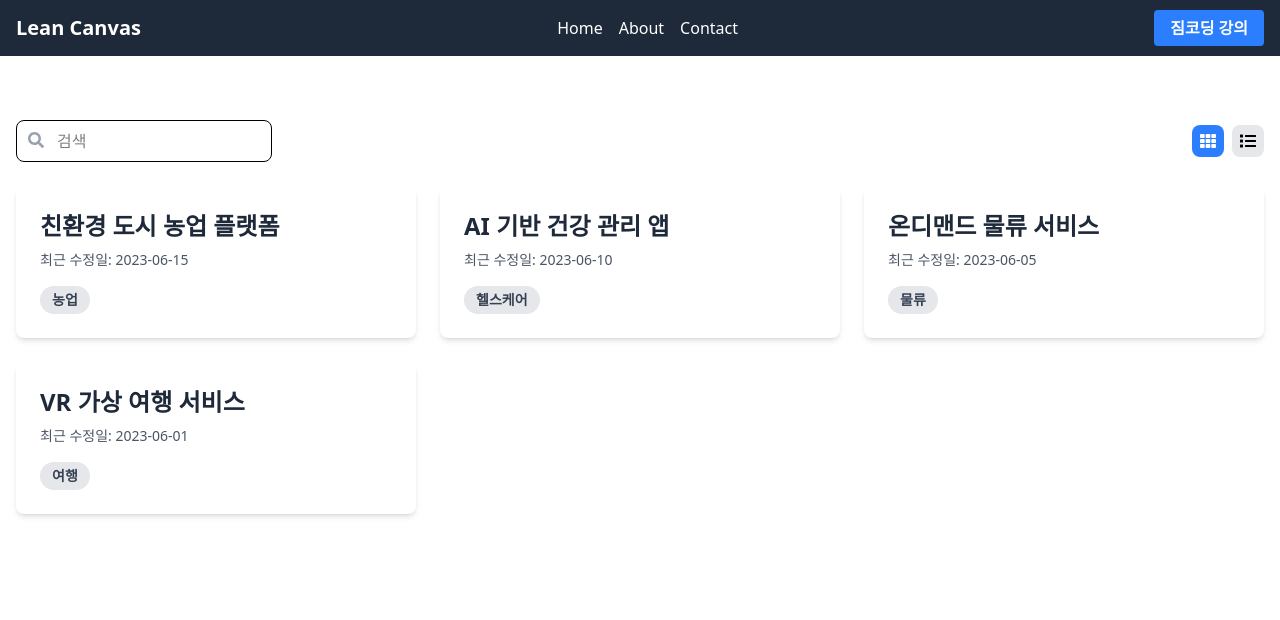
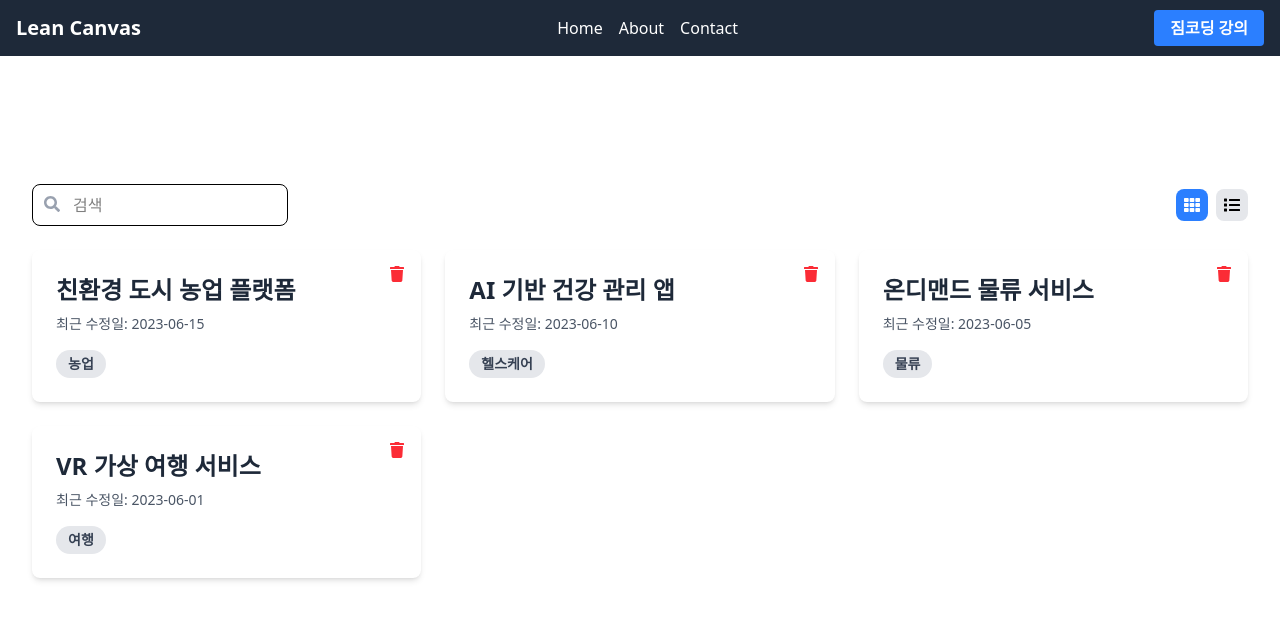
Before and after one commit to BaeSeong-min/lean-canvas-react, a React (Vite) app: page / in a window 1280 px wide. Shown: the top 620 px of the page. Built offline with nearby package versions, Linux system fonts and the light colour scheme.

Commit message:
타이틀 컴포넌트 추가 실습 전코드

```diff
--- a/src/App.jsx
+++ b/src/App.jsx
@@ -1,11 +1,14 @@
 import { Outlet } from 'react-router-dom';
 import Header from './components/Header';
+import Main from './components/Main';
 
 function App() {
   return (
     <>
       <Header />
-      <Outlet />
+      <Main>
+        <Outlet />
+      </Main>
     </>
   );
 }
--- /dev/null
+++ b/src/components/CanvasItem.jsx
@@ -0,0 +1,31 @@
+import { Link } from 'react-router-dom';
+import { FaTrash } from 'react-icons/fa';
+function CanvasItem({ id, title, lastModified, category, onDelete }) {
+  return (
+    <Link
+      className="relative bg-white rounded-lg shadow-md overflow-hidden transition-transform duration-300 hover:scale-105"
+      to={`/canvases/${id}`}
+    >
+      <div className="p-6">
+        <h2 className="text-2xl font-bold mb-2 text-gray-800">{title}</h2>
+        <p className="text-sm text-gray-600 mb-4">
+          최근 수정일: {lastModified}
+        </p>
+        <span className="inline-block px-3 py-1 text-sm font-semibold text-gray-700 bg-gray-200 rounded-full">
+          {category}
+        </span>
+      </div>
+      <div>
+        <button
+          className="absolute top-2 right-2 p-2 text-red-500 rounded-full"
+          aria-label="Delete"
+          onClick={onDelete}
+        >
+          <FaTrash />
+        </button>
+      </div>
+    </Link>
+  );
+}
+
+export default CanvasItem;
--- /dev/null
+++ b/src/components/CanvasList.jsx
@@ -0,0 +1,36 @@
+import CanvasItem from './CanvasItem';
+
+function CanvasList({ filteredData, searchText, isGridView, onDeleteItem }) {
+  if (filteredData.length === 0) {
+    return (
+      <div className="text-center py-10">
+        <p className="text-xl text-gray-600">
+          {searchText ? '검색 결과가 없습니다' : '목록이 없습니다'}
+        </p>
+      </div>
+    );
+  }
+
+  return (
+    <div
+      className={`grid gap-6 ${isGridView ? 'grid-cols-1 sm:grid-cols-2 lg:grid-cols-3' : 'grid-cols-1'}`}
+    >
+      {filteredData.map(item => (
+        <CanvasItem
+          key={item.id}
+          id={item.id}
+          title={item.title}
+          lastModified={item.lastModified}
+          category={item.category}
+          onDelete={e => {
+            e.preventDefault(); // HTML 요소의 기본동작을 막는 메서드
+            //e.stopPropagation(); // 이벤트 전파를 막는 메서드
+            onDeleteItem(item.id);
+          }}
+        />
+      ))}
+    </div>
+  );
+}
+
+export default CanvasList;
--- /dev/null
+++ b/src/components/CanvasTitle.jsx
@@ -0,0 +1,32 @@
+import { FaCheck, FaEdit } from 'react-icons/fa';
+
+function CanvasTitle() {
+  return (
+    <div className="flex items-center justify-center mb-10">
+      {/* {
+        <div className="flex items-center">
+          <input
+            type="text"
+            className="text-4xl font-bold text-center text-blue-600 bg-transparent border-b-2 border-blue-600 focus:outline-none"
+          />
+          <button
+            className="ml-2 p-2 bg-green-500 text-white rounded-full hover:bg-green-600 transition duration-300 ease-in-out focus:outline-none focus:ring-2 focus:ring-green-500 focus:ring-opacity-50"
+            aria-label="Save title"
+          >
+            <FaCheck />
+          </button>
+        </div>
+      } */}
+
+      <h1 className="text-4xl font-bold text-center ">Lean Canvas</h1>
+      <button
+        className="ml-2 p-2 bg-yellow-500 text-white rounded-full hover:bg-yellow-600 transition duration-300 ease-in-out focus:outline-none focus:ring-2 focus:ring-yellow-500 focus:ring-opacity-50"
+        aria-label="Edit title"
+      >
+        <FaEdit />
+      </button>
+    </div>
+  );
+}
+
+export default CanvasTitle;
--- /dev/null
+++ b/src/components/Main.jsx
@@ -0,0 +1,5 @@
+function Main({ children }) {
+  return <main className="continer mx-auto px-4 py-16">{children}</main>;
+}
+
+export default Main;
--- /dev/null
+++ b/src/components/SearchBar.jsx
@@ -0,0 +1,19 @@
+import { FaSearch } from 'react-icons/fa';
+
+function SearchBar({ searchText, setSearchText }) {
+  return (
+    <div className="relative w-full sm:w-64 mb-4 sm:mb-0">
+      <input
+        type="text"
+        placeholder="검색"
+        className="w-full pl-10 pr-4 py-2 border rounded-lg focus:outline-none focus:ring-2 focus:ring-blue-500"
+        value={searchText}
+        onChange={e => setSearchText(e.target.value)}
+        aria-label="검색"
+      />
+      <FaSearch className="absolute left-3 top-3 text-gray-400" />
+    </div>
+  );
+}
+
+export default SearchBar;
--- /dev/null
+++ b/src/components/ViewToggle.jsx
@@ -0,0 +1,24 @@
+import { FaTh, FaList } from 'react-icons/fa';
+
+function ViewToggle({ isGridView, setIsGridView }) {
+  return (
+    <div className="flex space-x-2">
+      <button
+        onClick={() => setIsGridView(true)}
+        className={`p-2 rounded-lg focus:outline-none focus:ring-2 focus:ring-blue-500 ${isGridView ? 'bg-blue-500 text-white' : 'bg-gray-200'}`}
+        aria-label="Grid view"
+      >
+        <FaTh />
+      </button>
+      <button
+        onClick={() => setIsGridView(false)}
+        className={`p-2 rounded-lg focus:outline-none focus:ring-2 focus:ring-blue-500 ${!isGridView ? 'bg-blue-500 text-white' : 'bg-gray-200'}`}
+        aria-label="List view"
+      >
+        <FaList />
+      </button>
+    </div>
+  );
+}
+
+export default ViewToggle;
--- a/src/pages/CanvasDetail.jsx
+++ b/src/pages/CanvasDetail.jsx
@@ -1,15 +1,9 @@
-import { useLocation, useParams, useSearchParams } from 'react-router-dom';
+import CanvasTitle from '../components/CanvasTitle';
 
 function CanvasDetail() {
-  const { id } = useParams();
-  const [searchParams] = useSearchParams();
-  const location = useLocation();
   return (
     <div>
-      CanvasDetail
-      <p>id: {id}</p>
-      <p>keyword: {searchParams.get('keyword')}</p>
-      <p>hash: {location.hash}</p>
+      <CanvasTitle />
     </div>
   );
 }
--- a/src/pages/Home.jsx
+++ b/src/pages/Home.jsx
@@ -1,10 +1,11 @@
 import { useState } from 'react';
-import { Link } from 'react-router-dom';
-import { FaSearch, FaList, FaTh } from 'react-icons/fa';
+import CanvasList from '../components/CanvasList';
+import SearchBar from '../components/SearchBar';
+import ViewToggle from '../components/ViewToggle';
 function Home() {
   const [searchText, setSearchText] = useState('');
   const [isGridView, setIsGridView] = useState(true);
-  const dummyData = [
+  const [dummyData, setDummyData] = useState([
     {
       id: 1,
       title: '친환경 도시 농업 플랫폼',
@@ -29,7 +30,12 @@
       lastModified: '2023-06-01',
       category: '여행',
     },
-  ];
+  ]);
+
+  const handleDeleteItem = id => {
+    setDummyData(dummyData.filter(item => item.id !== id));
+  };
+
   const filteredData = dummyData.filter(item =>
     item.title.toLowerCase().includes(searchText.toLowerCase()),
   );
@@ -37,65 +43,15 @@
     <>
       <div className="container mx-auto px-4 py-16">
         <div className="mb-6 flex flex-col sm:flex-row items-center justify-between">
-          <div className="relative w-full sm:w-64 mb-4 sm:mb-0">
-            <input
-              type="text"
-              placeholder="검색"
-              className="w-full pl-10 pr-4 py-2 border rounded-lg focus:outline-none focus:ring-2 focus:ring-blue-500"
-              value={searchText}
-              onChange={e => setSearchText(e.target.value)}
-              aria-label="검색"
-            />
-            <FaSearch className="absolute left-3 top-3 text-gray-400" />
-          </div>
-          <div className="flex space-x-2">
-            <button
-              onClick={() => setIsGridView(true)}
-              className={`p-2 rounded-lg focus:outline-none focus:ring-2 focus:ring-blue-500 ${isGridView ? 'bg-blue-500 text-white' : 'bg-gray-200'}`}
-              aria-label="Grid view"
-            >
-              <FaTh />
-            </button>
-            <button
-              onClick={() => setIsGridView(false)}
-              className={`p-2 rounded-lg focus:outline-none focus:ring-2 focus:ring-blue-500 ${!isGridView ? 'bg-blue-500 text-white' : 'bg-gray-200'}`}
-              aria-label="List view"
-            >
-              <FaList />
-            </button>
-          </div>
+          <SearchBar searchText={searchText} setSearchText={setSearchText} />
+          <ViewToggle isGridView={isGridView} setIsGridView={setIsGridView} />
         </div>
-        {filteredData.length === 0 ? (
-          <div className="text-center py-10">
-            <p className="text-xl text-gray-600">
-              {searchText ? '검색 결과가 없습니다' : '목록이 없습니다'}
-            </p>
-          </div>
-        ) : (
-          <div
-            className={`grid gap-6 ${isGridView ? 'grid-cols-1 sm:grid-cols-2 lg:grid-cols-3' : 'grid-cols-1'}`}
-          >
-            {filteredData.map(item => (
-              <Link
-                key={item.id}
-                className="bg-white rounded-lg shadow-md overflow-hidden transition-transform duration-300 hover:scale-105"
-                to={`/canvases/${item.id}`}
-              >
-                <div className="p-6">
-                  <h2 className="text-2xl font-bold mb-2 text-gray-800">
-                    {item.title}
-                  </h2>
-                  <p className="text-sm text-gray-600 mb-4">
-                    최근 수정일: {item.lastModified}
-                  </p>
-                  <span className="inline-block px-3 py-1 text-sm font-semibold text-gray-700 bg-gray-200 rounded-full">
-                    {item.category}
-                  </span>
-                </div>
-              </Link>
-            ))}
-          </div>
-        )}
+        <CanvasList
+          filteredData={filteredData}
+          isGridView={isGridView}
+          searchText={searchText}
+          onDeleteItem={handleDeleteItem}
+        />
       </div>
     </>
   );
```
